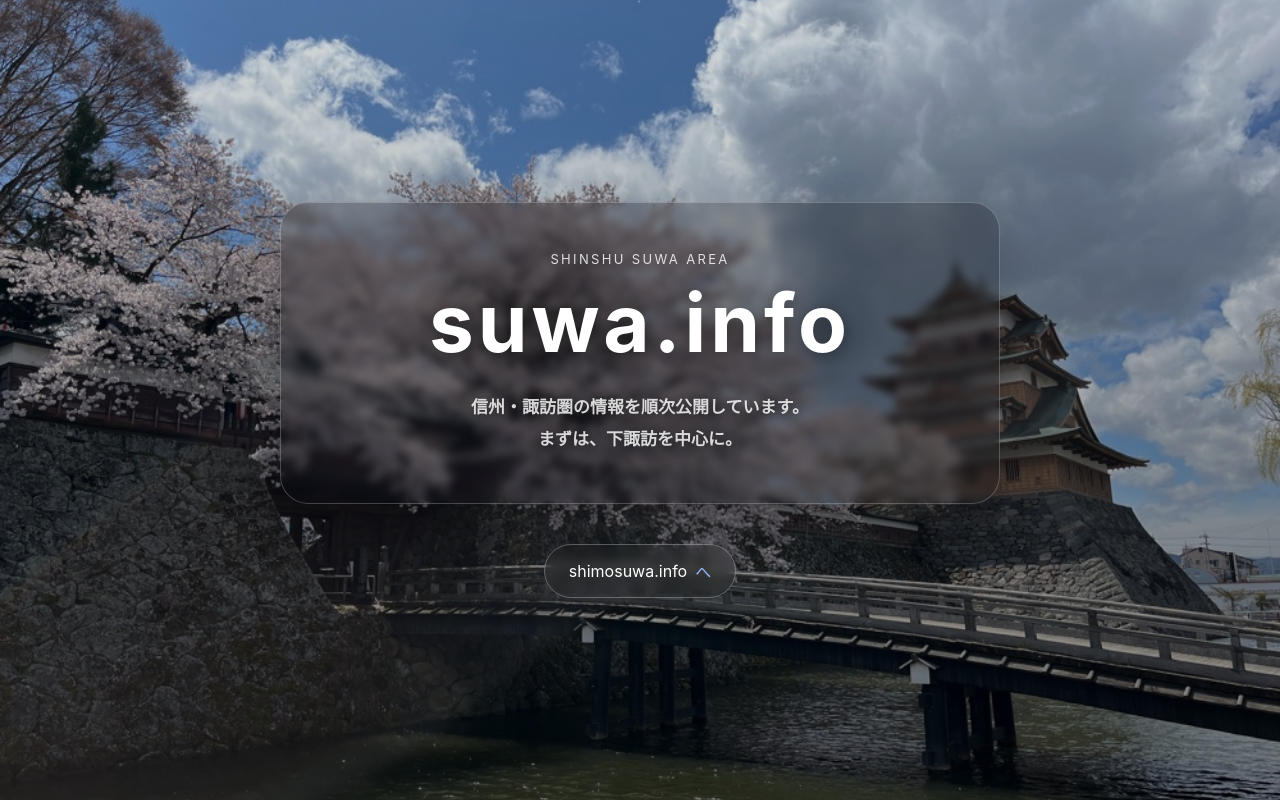
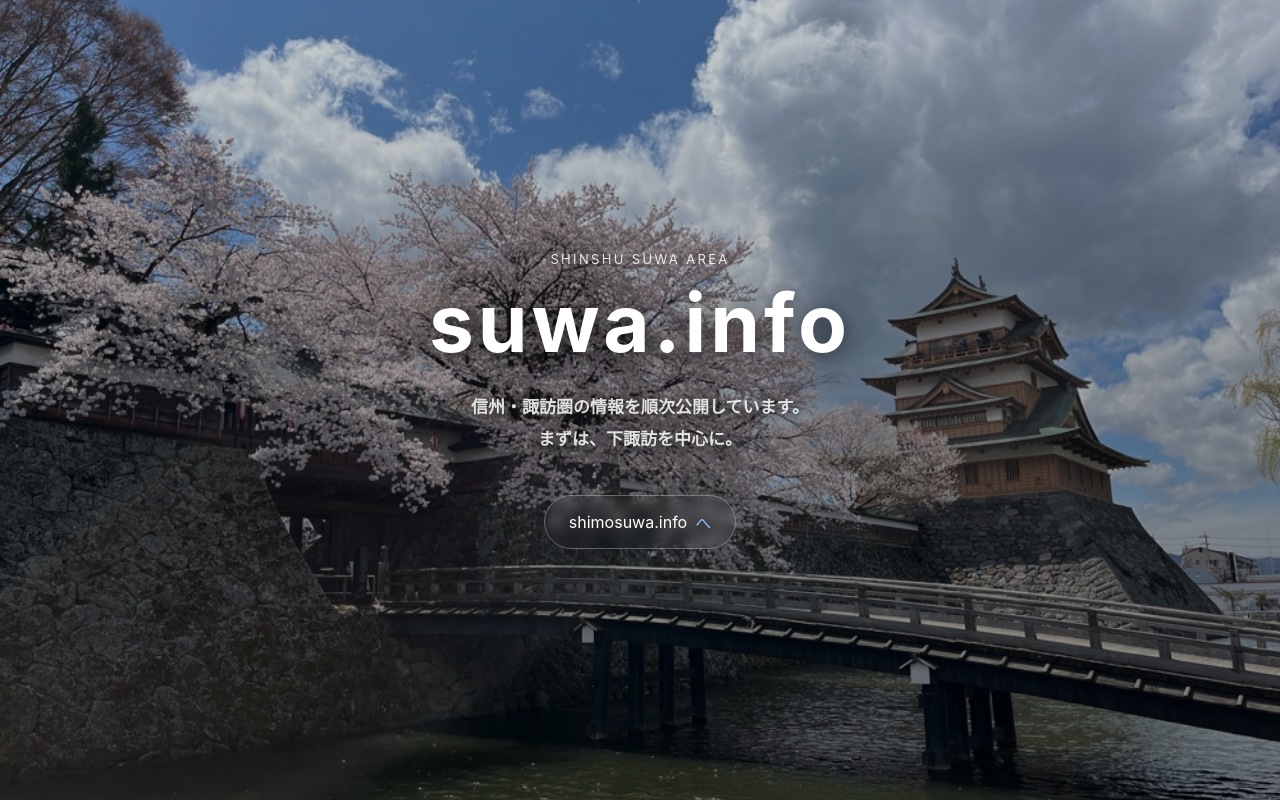
Before and after one commit to renya/suwa-site, a plain HTML site: page index.html in a window 1280 px wide. Drawn offline with Linux system fonts and the light colour scheme.

Commit message:
Update index.html

```diff
--- a/index.html
+++ b/index.html
@@ -9,11 +9,8 @@
 
   <style>
     :root {
-      --bg: #0b0b0f;
       --text: #ffffff;
-      --muted: rgba(255, 255, 255, 0.82);
-      --line: rgba(255, 255, 255, 0.22);
-      --panel: rgba(13, 13, 18, 0.28);
+      --muted: rgba(255, 255, 255, 0.85);
       --accent: #8fb7ff;
     }
 
@@ -24,7 +21,6 @@
     body {
       margin: 0;
       font-family: -apple-system, BlinkMacSystemFont, "Segoe UI", Roboto, "Helvetica Neue", Arial, sans-serif;
-      background: var(--bg);
       color: var(--text);
     }
 
@@ -34,39 +30,32 @@
       background-size: cover;
       background-position: center;
       position: relative;
+
       display: flex;
       flex-direction: column;
       align-items: center;
       justify-content: center;
+
       padding: 40px 20px;
+      text-align: center;
     }
 
+    /* 軽い暗幕だけ残す */
     .hero::before {
       content: "";
       position: absolute;
       inset: 0;
-      background:
-        linear-gradient(
-          to bottom,
-          rgba(0, 0, 0, 0.15),
-          rgba(0, 0, 0, 0.45)
-        );
+      background: linear-gradient(
+        to bottom,
+        rgba(0,0,0,0.2),
+        rgba(0,0,0,0.45)
+      );
     }
 
-    .hero-content {
+    .hero-inner {
       position: relative;
-      width: min(720px, 100%);
-      padding: 48px 32px;
-      text-align: center;
-
-      background: var(--panel);
-      border: 1px solid var(--line);
-      border-radius: 28px;
-
-      backdrop-filter: blur(4px);
-      -webkit-backdrop-filter: blur(4px);
-
-      box-shadow: 0 20px 60px rgba(0, 0, 0, 0.25);
+      z-index: 1;
+      max-width: 720px;
     }
 
     .site-label {
@@ -81,7 +70,7 @@
       font-size: clamp(48px, 8vw, 80px);
       line-height: 1;
       letter-spacing: 0.05em;
-      text-shadow: 0 4px 20px rgba(0, 0, 0, 0.6);
+      text-shadow: 0 4px 20px rgba(0,0,0,0.6);
     }
 
     .lead {
@@ -90,12 +79,11 @@
       line-height: 1.9;
       color: var(--muted);
       font-weight: 600;
-      text-shadow: 0 2px 12px rgba(0, 0, 0, 0.6);
+      text-shadow: 0 2px 12px rgba(0,0,0,0.6);
     }
 
-    /* ===== ボタン（写真を邪魔しない透過） ===== */
+    /* ===== ボタン（透過） ===== */
     .button {
-      position: relative;
       margin-top: 40px;
 
       display: inline-flex;
@@ -108,7 +96,7 @@
       text-decoration: none;
 
       background: transparent;
-      border: 1px solid rgba(255, 255, 255, 0.28);
+      border: 1px solid rgba(255,255,255,0.3);
 
       backdrop-filter: blur(6px);
       -webkit-backdrop-filter: blur(6px);
@@ -118,9 +106,9 @@
 
     .button:hover {
       transform: translateY(-2px);
-      background: rgba(255, 255, 255, 0.08);
+      background: rgba(255,255,255,0.08);
       border-color: var(--accent);
-      box-shadow: 0 0 12px rgba(143, 183, 255, 0.25);
+      box-shadow: 0 0 12px rgba(143,183,255,0.25);
     }
 
     .button span {
@@ -128,17 +116,8 @@
     }
 
     @media (max-width: 640px) {
-      .hero-content {
-        padding: 36px 24px;
-        border-radius: 22px;
-      }
-
       .lead {
         font-size: 15px;
-      }
-
-      .button {
-        margin-top: 32px;
       }
     }
   </style>
@@ -147,20 +126,20 @@
 <body>
 
   <header class="hero">
-    <div class="hero-content">
+    <div class="hero-inner">
       <p class="site-label">SHINSHU SUWA AREA</p>
+
       <h1>suwa.info</h1>
+
       <p class="lead">
         信州・諏訪圏の情報を順次公開しています。<br>
         まずは、下諏訪を中心に。
       </p>
+
+      <a class="button" href="https://shimosuwa.info/">
+        shimosuwa.info <span>へ</span>
+      </a>
     </div>
-
-    <!-- 👇 ボタンはhero内に配置 -->
-    <a class="button" href="https://shimosuwa.info/">
-      shimosuwa.info <span>へ</span>
-    </a>
-
   </header>
 
 </body>
```
